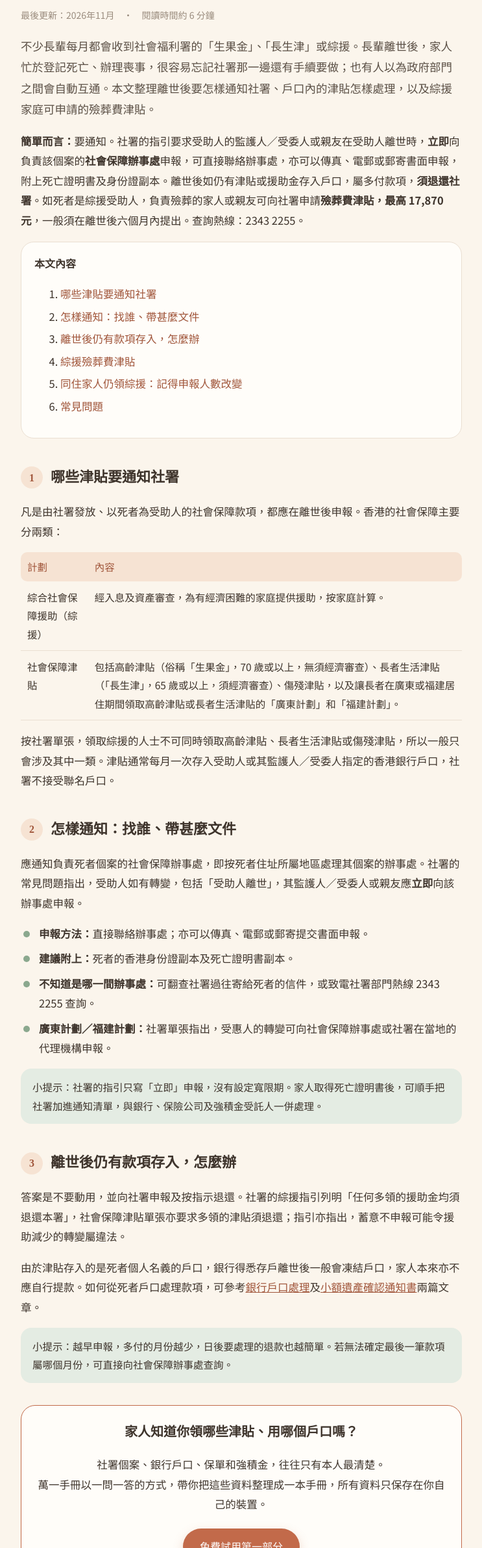
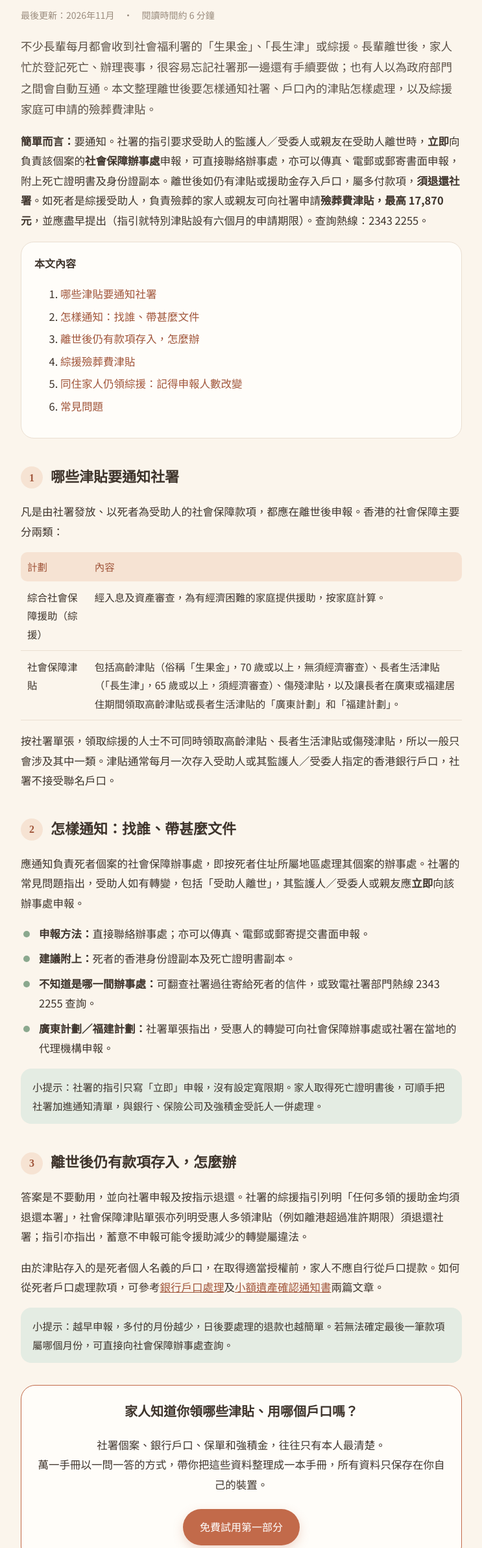
Before and after one commit to Garrick-AI/wanyi, a plain HTML site: page guides/hk-notify-swd-after-death.html in a window 1280 px wide. Shown: the part 177-2560 px from the top of the page at 65% size, without its empty margins (268-1011 px from the left). Drawn offline with Linux system fonts and the light colour scheme.

Commit message:
Clarify sourcing in SWD after-death guide (burial grant deadline, refunds)
Co-Authored-By: Claude Opus 5.5 <noreply@anthropic.com>

```diff
--- a/guides/hk-notify-swd-after-death.html
+++ b/guides/hk-notify-swd-after-death.html
@@ -124,7 +124,7 @@
 
     <p class="lead">不少長輩每月都會收到社會福利署的「生果金」、「長生津」或綜援。長輩離世後，家人忙於登記死亡、辦理喪事，很容易忘記社署那一邊還有手續要做；也有人以為政府部門之間會自動互通。本文整理離世後要怎樣通知社署、戶口內的津貼怎樣處理，以及綜援家庭可申請的殮葬費津貼。</p>
 
-    <p><strong>簡單而言：</strong>要通知。社署的指引要求受助人的監護人／受委人或親友在受助人離世時，<strong>立即</strong>向負責該個案的<strong>社會保障辦事處</strong>申報，可直接聯絡辦事處，亦可以傳真、電郵或郵寄書面申報，附上死亡證明書及身份證副本。離世後如仍有津貼或援助金存入戶口，屬多付款項，<strong>須退還社署</strong>。如死者是綜援受助人，負責殮葬的家人或親友可向社署申請<strong>殮葬費津貼，最高 17,870 元</strong>，一般須在離世後六個月內提出。查詢熱線：2343 2255。</p>
+    <p><strong>簡單而言：</strong>要通知。社署的指引要求受助人的監護人／受委人或親友在受助人離世時，<strong>立即</strong>向負責該個案的<strong>社會保障辦事處</strong>申報，可直接聯絡辦事處，亦可以傳真、電郵或郵寄書面申報，附上死亡證明書及身份證副本。離世後如仍有津貼或援助金存入戶口，屬多付款項，<strong>須退還社署</strong>。如死者是綜援受助人，負責殮葬的家人或親友可向社署申請<strong>殮葬費津貼，最高 17,870 元</strong>，並應盡早提出（指引就特別津貼設有六個月的申請期限）。查詢熱線：2343 2255。</p>
 
     <div class="card toc">
       <strong>本文內容</strong>
@@ -158,8 +158,8 @@
     <p class="note">小提示：社署的指引只寫「立即」申報，沒有設定寬限期。家人取得死亡證明書後，可順手把社署加進通知清單，與銀行、保險公司及強積金受託人一併處理。</p>
 
     <h2 id="s3"><span class="n">3</span>離世後仍有款項存入，怎麼辦</h2>
-    <p>答案是不要動用，並向社署申報及按指示退還。社署的綜援指引列明「任何多領的援助金均須退還本署」，社會保障津貼單張亦要求多領的津貼須退還；指引亦指出，蓄意不申報可能令援助減少的轉變屬違法。</p>
-    <p>由於津貼存入的是死者個人名義的戶口，銀行得悉存戶離世後一般會凍結戶口，家人本來亦不應自行提款。如何從死者戶口處理款項，可參考<a href="hk-bank-account-after-death.html">銀行戶口處理</a>及<a href="hk-small-estate-confirmation-notice.html">小額遺產確認通知書</a>兩篇文章。</p>
+    <p>答案是不要動用，並向社署申報及按指示退還。社署的綜援指引列明「任何多領的援助金均須退還本署」，社會保障津貼單張亦列明受惠人多領津貼（例如離港超過准許期限）須退還社署；指引亦指出，蓄意不申報可能令援助減少的轉變屬違法。</p>
+    <p>由於津貼存入的是死者個人名義的戶口，在取得適當授權前，家人不應自行從戶口提款。如何從死者戶口處理款項，可參考<a href="hk-bank-account-after-death.html">銀行戶口處理</a>及<a href="hk-small-estate-confirmation-notice.html">小額遺產確認通知書</a>兩篇文章。</p>
     <p class="note">小提示：越早申報，多付的月份越少，日後要處理的退款也越簡單。若無法確定最後一筆款項屬哪個月份，可直接向社會保障辦事處查詢。</p>
 
     <div class="cta">
@@ -173,14 +173,14 @@
     <ul class="check">
       <li><strong>誰可申請：</strong>勞工及福利局局長 2021 年在立法會的答覆指出，負責殮葬安排的死者家人、親友，或受社署資助的慈善機構及非政府機構，均可向社署申請。</li>
       <li><strong>用途：</strong>同一答覆提到，津貼可用於死亡證明書費用及其他殮葬服務費用。</li>
-      <li><strong>期限：</strong>綜援指引列明，殮葬費津貼申請人須在受助人離世後六個月內提出申請並交齊所需文件（指引在綜援長者廣東及福建省養老計劃一節寫明此期限）；一般特別津貼亦要求在支付款項後六個月內，連同全部單據申請發還。</li>
+      <li><strong>期限：</strong>綜援指引就特別津貼列明，申請須在支付款項後六個月內提出，並夾附全部單據；在綜援長者廣東及福建省養老計劃一節，則寫明殮葬費津貼須在受助人離世後六個月內申請。實際期限請向負責的社會保障辦事處確認，並盡早申請。</li>
       <li><strong>預先申請：</strong>綜援指引指出，如想預支特別津貼，須提供報價單或正式估價單作證明。</li>
     </ul>
     <p class="note">小提示：綜援指引指出，特別津貼大多按合理實際所需費用發放，部分設最高金額。安排喪禮前，可先聯絡社會保障辦事處了解需要的報價及單據，並保留所有收據。</p>
 
     <h2 id="s5"><span class="n">5</span>同住家人仍領綜援：記得申報人數改變</h2>
     <p>綜援以家庭為單位計算。社署單張列明，家庭成員人數增減等轉變可能影響綜援金額，申請人或其監護人／受委人須立即向社會保障辦事處申報。因此，如離世的是綜援家庭其中一名成員，其他仍領綜援的家人除了報告死訊，也要讓辦事處重新評估家庭的援助金額。</p>
-    <p>如死者生前是另一位受助人的監護人或受委人，負責代收津貼，家人亦應同時告知社署，以便安排新的收款安排。</p>
+    <p>如死者生前是另一位受助人的監護人或受委人，負責代收津貼，建議家人同時告知社會保障辦事處，查詢日後的收款安排。</p>
 
     <h2 id="s6"><span class="n">?</span>常見問題</h2>
     <h3>家人離世後，社署會自動停發生果金或長生津嗎？</h3>
```
